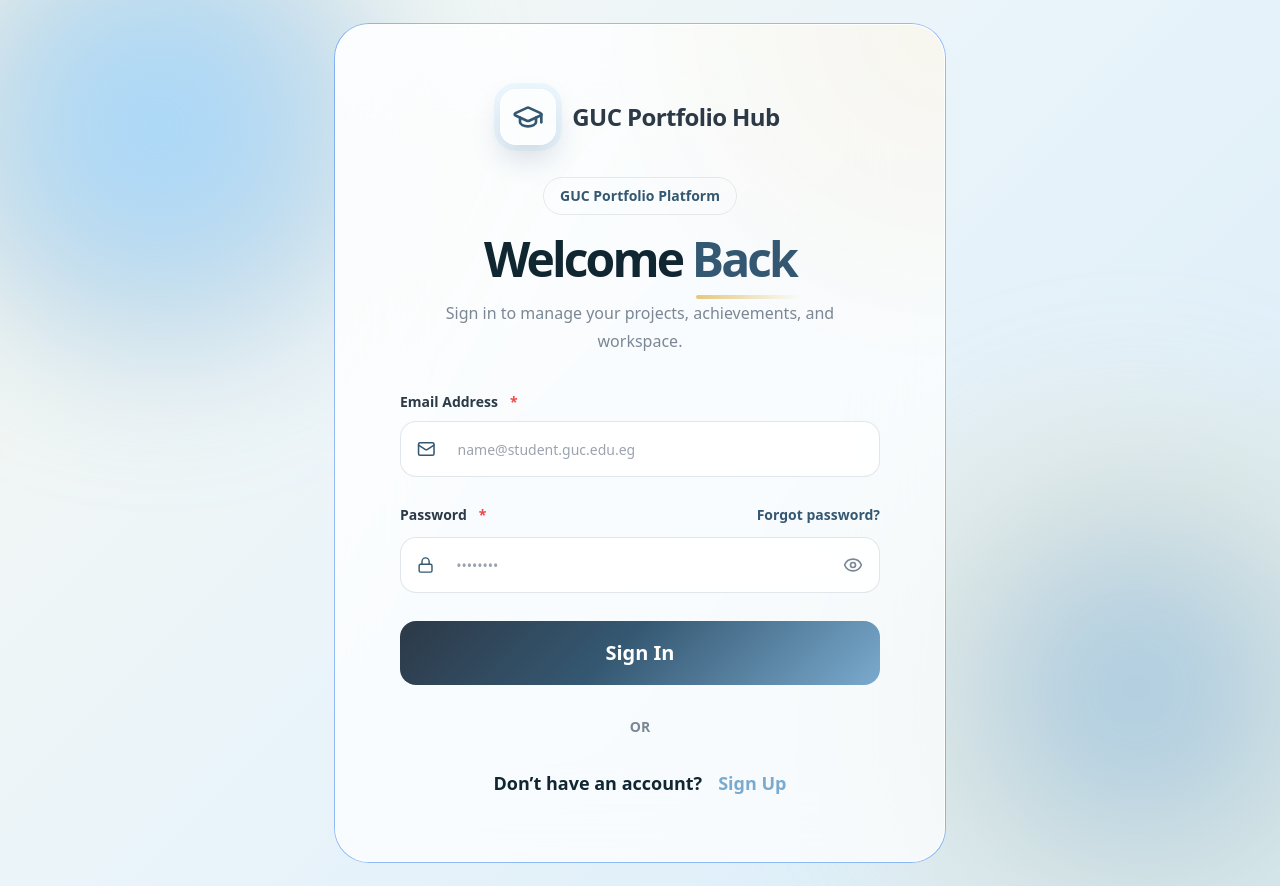
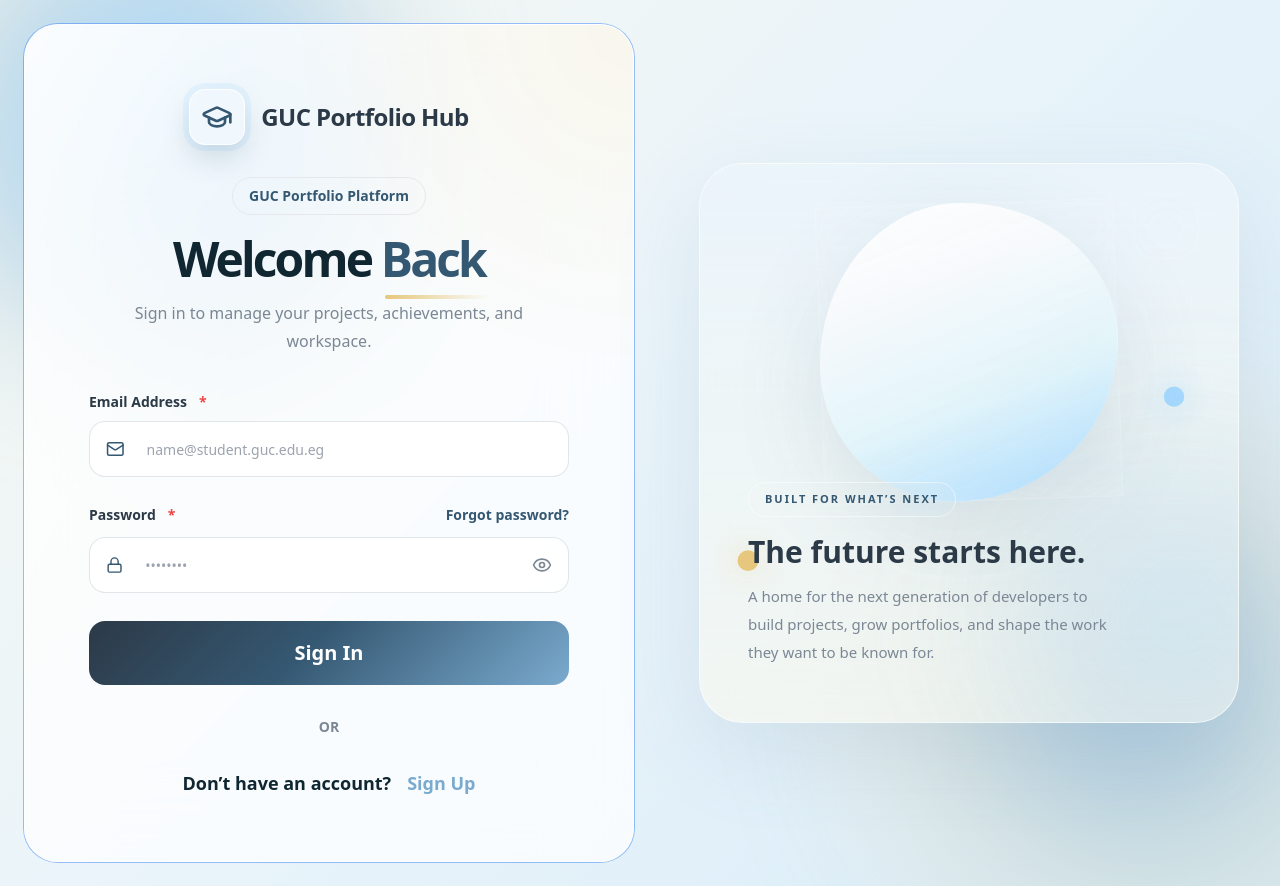
Before and after one commit to xxjessiexx/GUC-Portfolio-Hub, a React (Vite) app in the folder MS2/: page /login in a window 1280 px wide. Built offline with nearby package versions, Linux system fonts and the light colour scheme.

Commit message:
fixing side bar and top bar

```diff
--- a/MS2/src/App.jsx
+++ b/MS2/src/App.jsx
@@ -205,7 +205,7 @@ export default function App() {
 <Route
   path="/admin/courses"
   element={
-    <ProtectedRoute allowedRoles={["admin"]}>
+    <ProtectedRoute allowedRoles={["admin","instructor"]}>
       <AdminCourses />
     </ProtectedRoute>
   }
--- /dev/null
+++ b/MS2/src/components/auth/AuthGradientOrb.jsx
@@ -0,0 +1,201 @@
+import {
+  motion,
+  useMotionValue,
+  useSpring,
+  useTransform,
+} from "framer-motion";
+
+export default function AuthGradientOrb() {
+  const mouseX = useMotionValue(0);
+  const mouseY = useMotionValue(0);
+
+  const smoothX = useSpring(mouseX, { stiffness: 40, damping: 24 });
+  const smoothY = useSpring(mouseY, { stiffness: 40, damping: 24 });
+
+  const blobX = useTransform(smoothX, [-1, 1], [-18, 18]);
+  const blobY = useTransform(smoothY, [-1, 1], [-14, 14]);
+
+  const auraX = useTransform(smoothX, [-1, 1], [12, -12]);
+  const auraY = useTransform(smoothY, [-1, 1], [10, -10]);
+
+  const accentX = useTransform(smoothX, [-1, 1], [-10, 10]);
+  const accentY = useTransform(smoothY, [-1, 1], [-8, 8]);
+
+  const handlePointerMove = (event) => {
+    const bounds = event.currentTarget.getBoundingClientRect();
+    const x = (event.clientX - bounds.left) / bounds.width;
+    const y = (event.clientY - bounds.top) / bounds.height;
+
+    mouseX.set((x - 0.5) * 2);
+    mouseY.set((y - 0.5) * 2);
+  };
+
+  const handlePointerLeave = () => {
+    mouseX.set(0);
+    mouseY.set(0);
+  };
+
+  return (
+    <section
+      onPointerMove={handlePointerMove}
+      onPointerLeave={handlePointerLeave}
+      className="relative hidden min-h-[620px] w-full lg:block"
+      aria-label="Future-focused login visual"
+    >
+      <motion.div
+        initial={{ opacity: 0, x: 18 }}
+        animate={{ opacity: 1, x: 0 }}
+        transition={{ duration: 0.7, ease: [0.16, 1, 0.3, 1] }}
+        className="relative mx-auto flex h-[620px] w-full max-w-[620px] items-center justify-center"
+      >
+        {/* soft hero panel */}
+        <div className="relative h-[560px] w-[540px] overflow-hidden rounded-[44px] border border-white/50 bg-[linear-gradient(180deg,rgba(234,244,250,0.92),rgba(247,248,240,0.72))] shadow-[0_28px_90px_rgba(83,117,145,0.12)] backdrop-blur-2xl">
+          {/* background glow */}
+          <motion.div
+            style={{ x: auraX, y: auraY }}
+            className="pointer-events-none absolute left-1/2 top-[43%] h-[420px] w-[420px] -translate-x-1/2 -translate-y-1/2 rounded-full bg-[radial-gradient(circle,rgba(156,213,255,0.30)_0%,rgba(122,170,206,0.14)_45%,transparent_72%)] blur-3xl"
+          />
+
+          {/* decorative subtle shapes */}
+          <motion.div
+            style={{ x: accentX, y: accentY }}
+            className="absolute right-10 top-10 h-16 w-16 rounded-[22px] border border-white/40 bg-white/26 backdrop-blur-xl"
+            animate={{
+              y: [0, -10, 0],
+              rotate: [0, 4, 0],
+              opacity: [0.4, 0.7, 0.4],
+            }}
+            transition={{
+              duration: 6.2,
+              repeat: Infinity,
+              ease: "easeInOut",
+            }}
+          />
+
+          <motion.div
+            style={{ x: accentX, y: accentY }}
+            className="absolute bottom-36 left-10 h-4 w-4 rounded-full bg-[color:var(--gold)] shadow-[0_0_24px_rgba(230,199,123,0.55)]"
+            animate={{
+              y: [0, 10, 0],
+              opacity: [0.45, 1, 0.45],
+              scale: [1, 1.3, 1],
+            }}
+            transition={{
+              duration: 3.8,
+              repeat: Infinity,
+              ease: "easeInOut",
+            }}
+          />
+
+          <motion.div
+            style={{ x: accentX, y: accentY }}
+            className="absolute right-14 top-[42%] h-4 w-4 rounded-full bg-[color:var(--accent)] shadow-[0_0_24px_rgba(156,213,255,0.7)]"
+            animate={{
+              y: [0, -12, 0],
+              opacity: [0.45, 1, 0.45],
+              scale: [1, 1.35, 1],
+            }}
+            transition={{
+              duration: 4.1,
+              repeat: Infinity,
+              ease: "easeInOut",
+            }}
+          />
+
+          {/* main blob area */}
+          <div className="absolute inset-x-0 top-12 flex justify-center">
+            <motion.div
+              style={{ x: blobX, y: blobY }}
+              animate={{
+                y: [0, -14, 0],
+                rotate: [0, 3, -2, 0],
+                scale: [1, 1.025, 0.995, 1],
+              }}
+              transition={{
+                duration: 8,
+                repeat: Infinity,
+                ease: "easeInOut",
+              }}
+              className="relative h-[300px] w-[300px]"
+            >
+              {/* blob base */}
+              <motion.div
+                className="absolute inset-0 rounded-[44%_56%_58%_42%/42%_42%_58%_58%] bg-[linear-gradient(160deg,rgba(255,255,255,0.96)_0%,rgba(248,250,252,0.92)_28%,rgba(225,244,250,0.96)_62%,rgba(156,213,255,0.85)_100%)] shadow-[0_30px_90px_rgba(83,117,145,0.16)]"
+                animate={{
+                  borderRadius: [
+                    "44% 56% 58% 42% / 42% 42% 58% 58%",
+                    "52% 48% 46% 54% / 50% 40% 60% 50%",
+                    "46% 54% 58% 42% / 56% 48% 52% 44%",
+                    "44% 56% 58% 42% / 42% 42% 58% 58%",
+                  ],
+                }}
+                transition={{
+                  duration: 10,
+                  repeat: Infinity,
+                  ease: "easeInOut",
+                }}
+              />
+
+              {/* soft blue tint */}
+              <motion.div
+                className="absolute bottom-3 left-8 h-[120px] w-[190px] rounded-full bg-[color:var(--accent)]/28 blur-2xl"
+                animate={{
+                  x: [0, 12, -8, 0],
+                  y: [0, -10, 8, 0],
+                  scale: [1, 1.08, 0.96, 1],
+                }}
+                transition={{
+                  duration: 7.2,
+                  repeat: Infinity,
+                  ease: "easeInOut",
+                }}
+              />
+
+              {/* highlight */}
+              <motion.div
+                className="absolute left-[18%] top-[16%] h-[92px] w-[110px] rounded-full bg-white/46 blur-2xl"
+                animate={{
+                  x: [0, 12, -4, 0],
+                  y: [0, -8, 8, 0],
+                  opacity: [0.48, 0.76, 0.52, 0.48],
+                }}
+                transition={{
+                  duration: 6.6,
+                  repeat: Infinity,
+                  ease: "easeInOut",
+                }}
+              />
+
+              {/* outer rim */}
+              <motion.div
+                className="pointer-events-none absolute inset-0 rounded-[inherit] border border-white/35 shadow-[inset_0_1px_24px_rgba(255,255,255,0.28)]"
+                animate={{ opacity: [0.55, 0.82, 0.55] }}
+                transition={{
+                  duration: 5,
+                  repeat: Infinity,
+                  ease: "easeInOut",
+                }}
+              />
+            </motion.div>
+          </div>
+
+          {/* copy */}
+          <div className="absolute bottom-14 left-12 right-12">
+            <div className="mb-4 inline-flex rounded-full border border-white/50 bg-white/38 px-4 py-2 text-[11px] font-black uppercase tracking-[0.18em] text-[color:var(--primary)] backdrop-blur-xl">
+              Built for what’s next
+            </div>
+
+            <h3 className="text-[30px] font-black leading-tight text-[color:var(--dark)]">
+              The future starts here.
+            </h3>
+
+            <p className="mt-3 max-w-[370px] text-[15px] font-medium leading-7 text-[color:var(--muted)]">
+              A home for the next generation of developers to build projects,
+              grow portfolios, and shape the work they want to be known for.
+            </p>
+          </div>
+        </div>
+      </motion.div>
+    </section>
+  );
+}
--- a/MS2/src/components/auth/AuthLayout.jsx
+++ b/MS2/src/components/auth/AuthLayout.jsx
@@ -4,6 +4,7 @@ import { Card, CardContent } from "@/components/ui/card";
 
 export default function AuthLayout({
   children,
+  visual = null,
   maxWidth = "max-w-[610px]",
   contentClassName = "px-16 py-12 max-sm:px-7 max-sm:py-9",
 }) {
@@ -39,11 +40,18 @@ export default function AuthLayout({
         className="pointer-events-none fixed -bottom-52 -right-44 h-[640px] w-[640px] rounded-full bg-[radial-gradient(circle,rgba(122,170,206,0.62)_0%,rgba(230,199,123,0.16)_52%,transparent_72%)] blur-3xl"
       />
 
+      <div
+        className={`relative z-10 grid w-full ${
+          visual
+            ? "max-w-[1280px] grid-cols-1 items-center gap-8 lg:grid-cols-[minmax(470px,610px)_minmax(480px,1fr)] xl:gap-12"
+            : maxWidth
+        }`}
+      >
         <motion.div
           initial={{ opacity: 0, y: 24, scale: 0.97 }}
           animate={{ opacity: 1, y: 0, scale: 1 }}
           transition={{ duration: 0.7, ease: [0.16, 1, 0.3, 1] }}
-        className={`relative z-10 w-full ${maxWidth}`}
+          className={`relative w-full ${visual ? "lg:justify-self-start" : ""}`}
         >
           <Card className="relative overflow-hidden rounded-[34px] border border-[color:var(--auth-card-border)] bg-[color:var(--auth-card-bg)] shadow-[var(--auth-card-shadow)] backdrop-blur-2xl">
             <div className="pointer-events-none absolute inset-0 bg-[image:var(--auth-card-sheen)]" />
@@ -53,6 +61,18 @@ export default function AuthLayout({
             </CardContent>
           </Card>
         </motion.div>
+
+        {visual && (
+          <motion.div
+            initial={{ opacity: 0, x: 26, scale: 0.98 }}
+            animate={{ opacity: 1, x: 0, scale: 1 }}
+            transition={{ duration: 0.75, delay: 0.12, ease: [0.16, 1, 0.3, 1] }}
+            className="relative hidden lg:block"
+          >
+            {visual}
+          </motion.div>
+        )}
+      </div>
     </main>
   );
-}motion.div
+}
--- a/MS2/src/data/demoStore.js
+++ b/MS2/src/data/demoStore.js
@@ -6,6 +6,7 @@ import { DEMO_DATA_VERSION, demoSeed } from "@/data/seed";
 import {
   extraDemoEmployerUsers,
   extraDemoInternships,
+
 } from "@/data/seed/extra-demo-internships-50";
 
 
--- a/MS2/src/pages/Login.jsx
+++ b/MS2/src/pages/Login.jsx
@@ -7,6 +7,7 @@ import AuthInput from "@/components/auth/AuthInput";
 import AuthSubmitButton from "@/components/auth/AuthSubmitButton";
 import AuthDivider from "@/components/auth/AuthDivider";
 import AuthBottomLink from "@/components/auth/AuthBottomLink";
+import AuthGradientOrb from "@/components/auth/AuthGradientOrb";
 
 import { Mail, Lock } from "lucide-react";
 import { easeOutExpo, tapScale } from "@/lib/motionVariants";
@@ -120,12 +121,11 @@ export default function Login({ users, setCurrentUser }) {
 
     setCurrentUser(normalizedUser);
 
-
     navigate(getDashboardRouteByRole(role));
   };
 
   return (
-    <AuthLayout>
+    <AuthLayout visual={<AuthGradientOrb />}>
       <AuthHeader
         showBrand
         badge="GUC Portfolio Platform"
--- /dev/null
+++ b/package.json
@@ -0,0 +1,5 @@
+{
+  "dependencies": {
+    "react-ai-orb": "^1.0.13"
+  }
+}
```
Also changed, not shown: MS2/src/components/layout/Sidebar.jsx (+5 -5 lines), 1 other file (tests, documents, lock files or other folders). Lines whose indentation alone changed are shown as unchanged.
